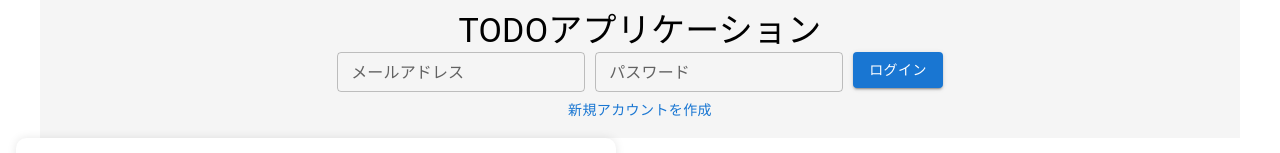
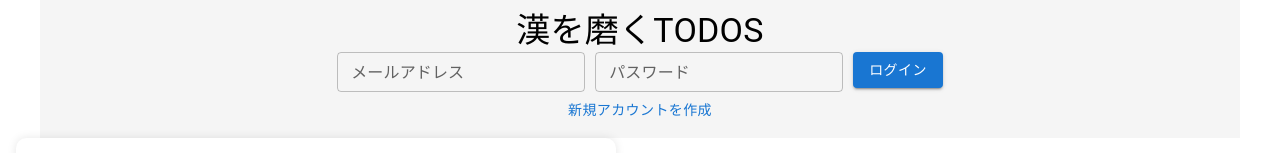
Before and after one commit to multikokoiti1998/todoapp, a React (Create React App) app in the folder react_todo/: page / in a window 1280 px wide. Shown: the top 153 px of the page. Built offline with nearby package versions, Linux system fonts and the light colour scheme; no server answers.

Commit message:
9_20deploy

```diff
--- a/react_todo/src/App.js
+++ b/react_todo/src/App.js
@@ -238,7 +238,7 @@
  {/* ヘッダー部分 */}
  <header>
         <Container maxWidth="lg" style={{ padding: '10px 0', textAlign: 'center', backgroundColor: '#f5f5f5' }}>
-          <Typography variant="h4">TODOアプリケーション</Typography>
+          <Typography variant="h4">漢を磨くTODOS</Typography>
           {user ? (
             <div>
               <Typography variant="subtitle1">こんにちは、{user.email}さん</Typography>
```
Also changed, not shown: react_todo/firebase.json (added), 1 other file (tests, documents, lock files or other folders).
